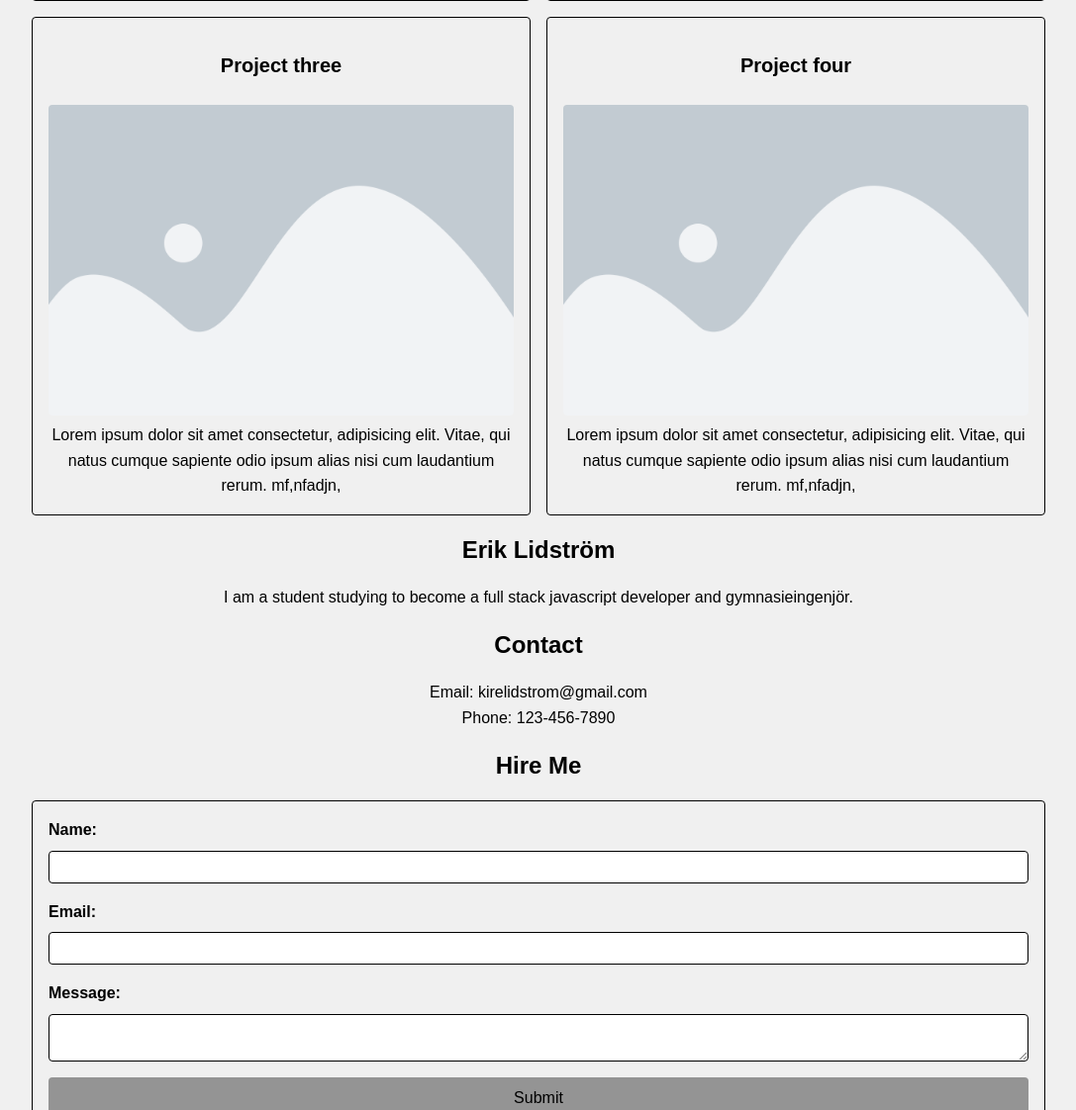
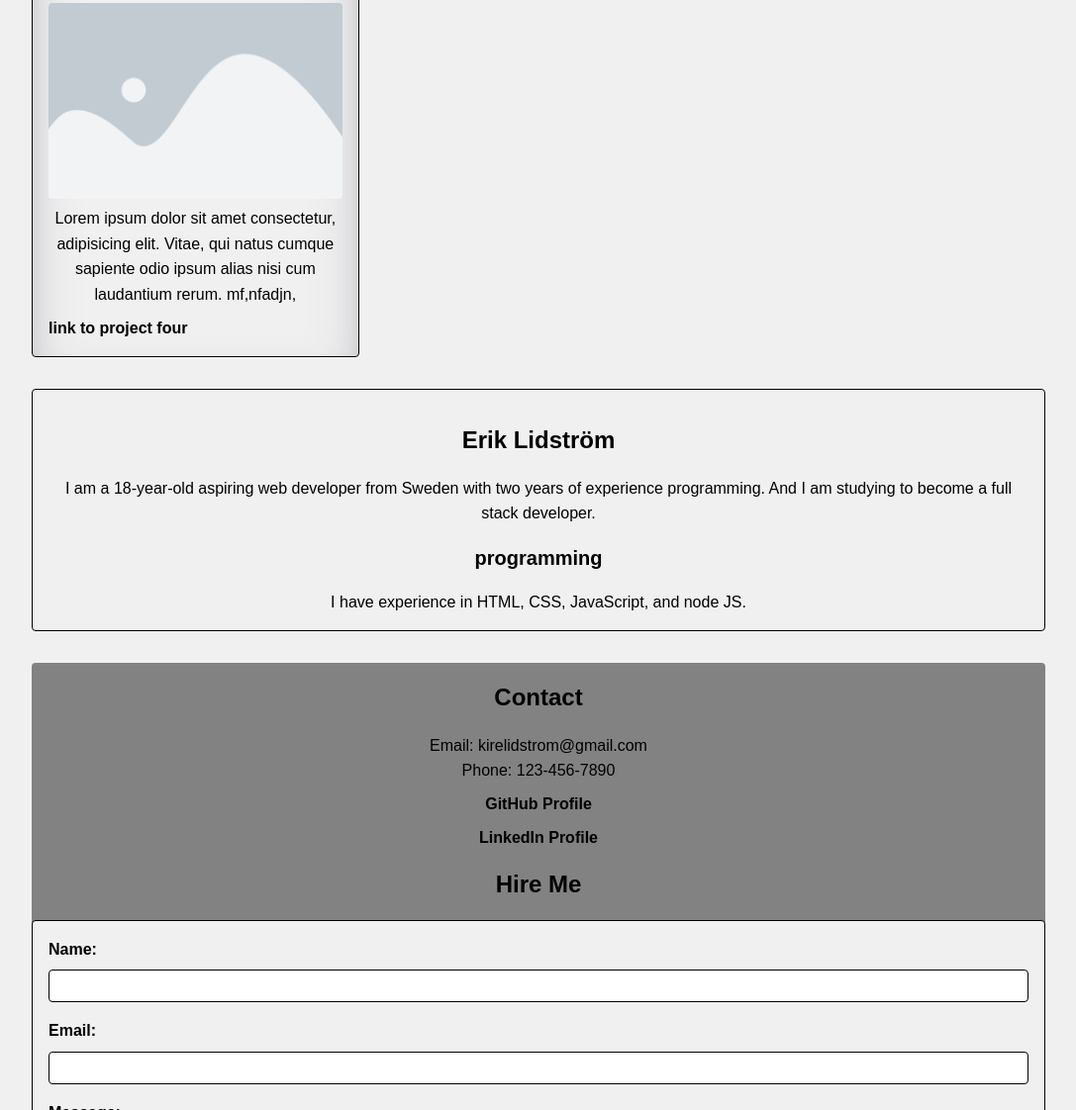
Before and after one commit to erik-per-lidstrom/portfolio, a plain HTML site: page index.Html in a window 1280 px wide. Shown: the part 1678-2800 px from the top of the page at 99% size, without its empty margins (96-1183 px from the left). Drawn offline with Linux system fonts and the light colour scheme.

Commit message:
added rele imgs

```diff
--- a/index.Html
+++ b/index.Html
@@ -40,7 +40,7 @@
       <p>aspiring web developer</p>
       <img
         class="hero-image"
-        src="./assets/image.png"
+        src="./assets/profile.png"
         alt="Image of Erik Lidström"
       />
     </section>
@@ -56,6 +56,7 @@
               qui natus cumque sapiente odio ipsum alias nisi cum laudantium
               rerum. mf,nfadjn,
             </p>
+            <a href="">link to project one</a>
           </div>
           <div class="box-project">
             <h3>Project two</h3>
@@ -65,6 +66,7 @@
               qui natus cumque sapiente odio ipsum alias nisi cum laudantium
               rerum. mf,nfadjn,
             </p>
+            <a href="">link to project two</a>
           </div>
           <div class="box-project">
             <h3>Project three</h3>
@@ -74,6 +76,7 @@
               qui natus cumque sapiente odio ipsum alias nisi cum laudantium
               rerum. mf,nfadjn,
             </p>
+            <a href="">link to project three</a>
           </div>
           <div class="box-project">
             <h3>Project four</h3>
@@ -83,25 +86,40 @@
               qui natus cumque sapiente odio ipsum alias nisi cum laudantium
               rerum. mf,nfadjn,
             </p>
+            <a href="">link to project four</a>
           </div>
         </div>
       </section>
       <section id="about">
         <h2>Erik Lidström</h2>
+        <p>
+          I am a 18-year-old aspiring web developer from Sweden with two years
+          <!-- would have added more text if I had the energy to write it and knew what to write -->
+          of experience programming. And I am studying to become a full stack
+          developer.
+        </p>
 
-        <p class="about-me-text">
-          I am a student studying to become a full stack javascript developer
-          and gymnasieingenjör.
-        </p>
+        <h3>programming</h3>
+        <p>I have experience in HTML, CSS, JavaScript, and node JS.</p>
       </section>
 
       <section id="contact">
         <h2>Contact</h2>
         <p>Email: kirelidstrom@gmail.com</p>
         <p>Phone: 123-456-7890</p>
-        <p><a href=""></a></p>
-      </section>
-      <section id="hire-me">
+        <p>
+          <a href="https://github.com/erik-per-lidstrom" target="_blank"
+            >GitHub Profile</a
+          >
+        </p>
+        <p>
+          <a
+            href="https://www.linkedin.com/in/erik-lidström-123456789/"
+            target="_blank"
+            >LinkedIn Profile</a
+          >
+        </p>
+
         <h2>Hire Me</h2>
         <form id="hire-me-form">
           <label for="name">Name:</label>
--- a/styles.css
+++ b/styles.css
@@ -133,6 +133,8 @@ header nav a:hover {
   border-radius: var(--border-radius);
   padding: 1rem;
   background-color: var(--bg);
+  box-shadow: rgba(50, 50, 93, 0.25) 0px 30px 60px -12px inset,
+    rgba(0, 0, 0, 0.3) 0px 18px 36px -18px inset;
 }
 .box-project img {
   max-width: 100%;
@@ -140,10 +142,43 @@ header nav a:hover {
   border-radius: var(--border-radius);
   margin-top: 0.5rem;
 }
+.box-project a {
+  display: inline-block;
+  margin-top: 0.5rem;
+  color: var(--text-color);
+  text-decoration: none;
+  font-weight: bold;
+}
+.box-project a:hover {
+  text-decoration: underline;
+}
 main {
   width: 90%;
   margin: 0 5%;
   padding: 1rem 0;
+}
+
+main #about {
+  padding: 1rem;
+  margin: 2rem 0;
+  border: 1px solid var(--border-color);
+  border-radius: var(--border-radius);
+  background-color: var(--bg);
+}
+#contact {
+  background-color: #828282;
+  color: var(--text-color);
+  border-radius: var(--border-radius);
+}
+#contact a {
+  display: inline-block;
+  margin-top: 0.5rem;
+  color: var(--text-color);
+  text-decoration: none;
+  font-weight: bold;
+}
+#contact a:hover {
+  text-decoration: underline;
 }
 form {
   padding: 1rem;
@@ -157,6 +192,13 @@ form {
 form label {
   margin-bottom: 0.5rem;
   font-weight: bold;
+}
+
+form textarea {
+  resize: vertical;
+  width: 100%;
+  min-height: 100px;
+  max-height: 300px;
 }
 
 form input,
@@ -208,17 +250,14 @@ footer {
   }
 }
 @media (min-width: 1024px) {
-  html {
-    font-size: 16px;
+  .container {
+    grid-template-columns: 1fr 1fr 1fr;
   }
+}
+@media (min-width: 1200px) {
   main {
     width: 80%;
     margin: 0 10%;
-  }
-}
-@media (min-width: 1200px) {
-  html {
-    font-size: 16px;
   }
 }
 @media (min-width: 1440px) {
```
Also changed, not shown: assets/profile.png (added).
